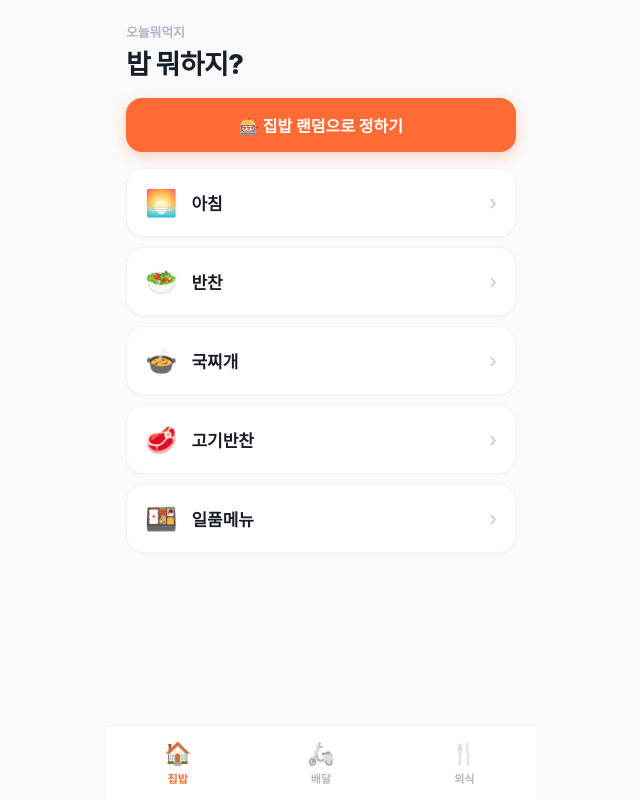
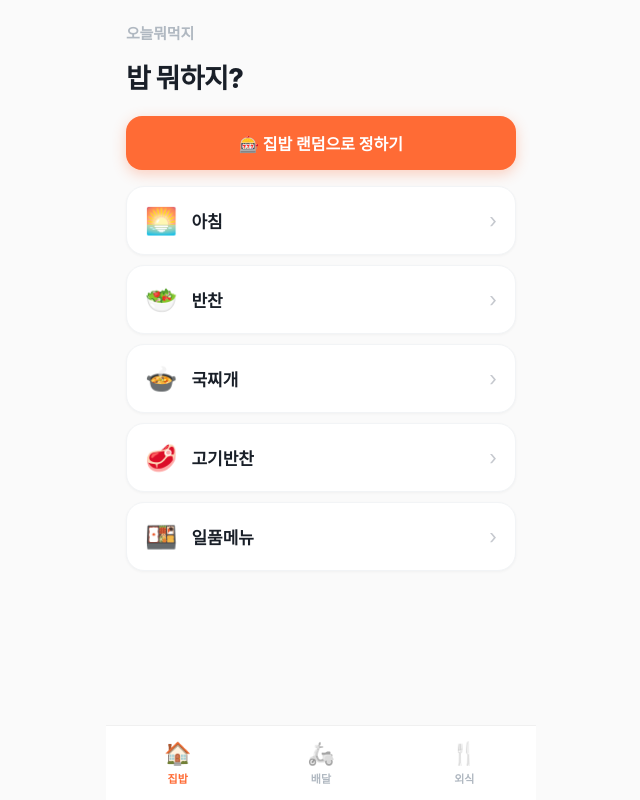
Before and after one commit to Ashumarie/food-test, a React (Vite) app: page / in a window 1280 px wide. Shown: the whole page, without its empty margins (319-959 px from the left). Built offline with nearby package versions, Linux system fonts and the light colour scheme; a web font is replaced by a local one.

Commit message:
Add files via upload

```diff
--- a/src/MealApp.jsx
+++ b/src/MealApp.jsx
@@ -399,26 +399,29 @@ function MealApp() {
       display: "flex", flexDirection: "column", position: "relative", color: "#191F28",
     }}>
       {/* 상단 헤더 */}
-      <div style={{ padding: "22px 20px 8px" }}>
-        {path.length > 0 && (
+      <div style={{ padding: "22px 20px 16px" }}>
+        {path.length === 0 ? (
+          <div style={{ fontSize: 15, fontWeight: 600, color: "#B0B8C1", letterSpacing: -0.2, marginBottom: 14 }}>
+            오늘뭐먹지
+          </div>
+        ) : (
           <button onClick={goBack} style={{
             border: "none", background: "none", fontSize: 15, color: "#8B95A1",
-            padding: 0, marginBottom: 10, cursor: "pointer", fontWeight: 600,
+            padding: 0, marginBottom: 14, cursor: "pointer", fontWeight: 600,
           }}>← 뒤로</button>
         )}
-        <div style={{ fontSize: 13, fontWeight: 600, color: "#B0B8C1", letterSpacing: -0.2 }}>
-          오늘뭐먹지
+        <div style={{ display: "flex", alignItems: "baseline", gap: 8 }}>
+          <div style={{ fontSize: 27, fontWeight: 800, letterSpacing: -0.6 }}>
+            {headerTitle()}
+          </div>
+          {view.type === "menus" && (
+            <div style={{ fontSize: 14, color: "#8B95A1" }}>{view.items.length}개</div>
+          )}
         </div>
-        <div style={{ fontSize: 27, fontWeight: 800, letterSpacing: -0.6, marginTop: 2 }}>
-          {headerTitle()}
-        </div>
-        {view.type === "menus" && (
-          <div style={{ fontSize: 14, color: "#8B95A1", marginTop: 4 }}>{view.items.length}개</div>
-        )}
       </div>
 
       {/* 랜덤 버튼 */}
-      <div style={{ padding: "8px 20px 4px" }}>
+      <div style={{ padding: "4px 20px 4px" }}>
         <button onClick={doRandom} disabled={rolling} style={{
           width: "100%", padding: "15px", borderRadius: 16, border: "none",
           background: accent, color: "white", fontSize: 16, fontWeight: 700,
@@ -592,11 +595,9 @@ function MenuCard({ m, accent, onClick, linkBadge }) {
           <span style={{ fontSize: 16, fontWeight: 700 }}>{m.name}</span>
           {m.link && <span style={{ marginLeft: 8, fontSize: 12, color: accent, fontWeight: 700 }}>{linkBadge(m)}</span>}
         </div>
-        {m.tags?.length > 0 && (
-          <div style={{ display: "flex", gap: 6, flexWrap: "wrap", marginTop: 8 }}>
-            {m.tags.map((t) => <Tag key={t} t={t} />)}
-          </div>
-        )}
+        <div style={{ display: "flex", gap: 6, flexWrap: "wrap", marginTop: 8, minHeight: 22 }}>
+          {m.tags?.map((t) => <Tag key={t} t={t} />)}
+        </div>
       </div>
       <span style={{ color: "#C5C8CE", fontSize: 18 }}>{hasMore ? "›" : ""}</span>
     </div>
```
